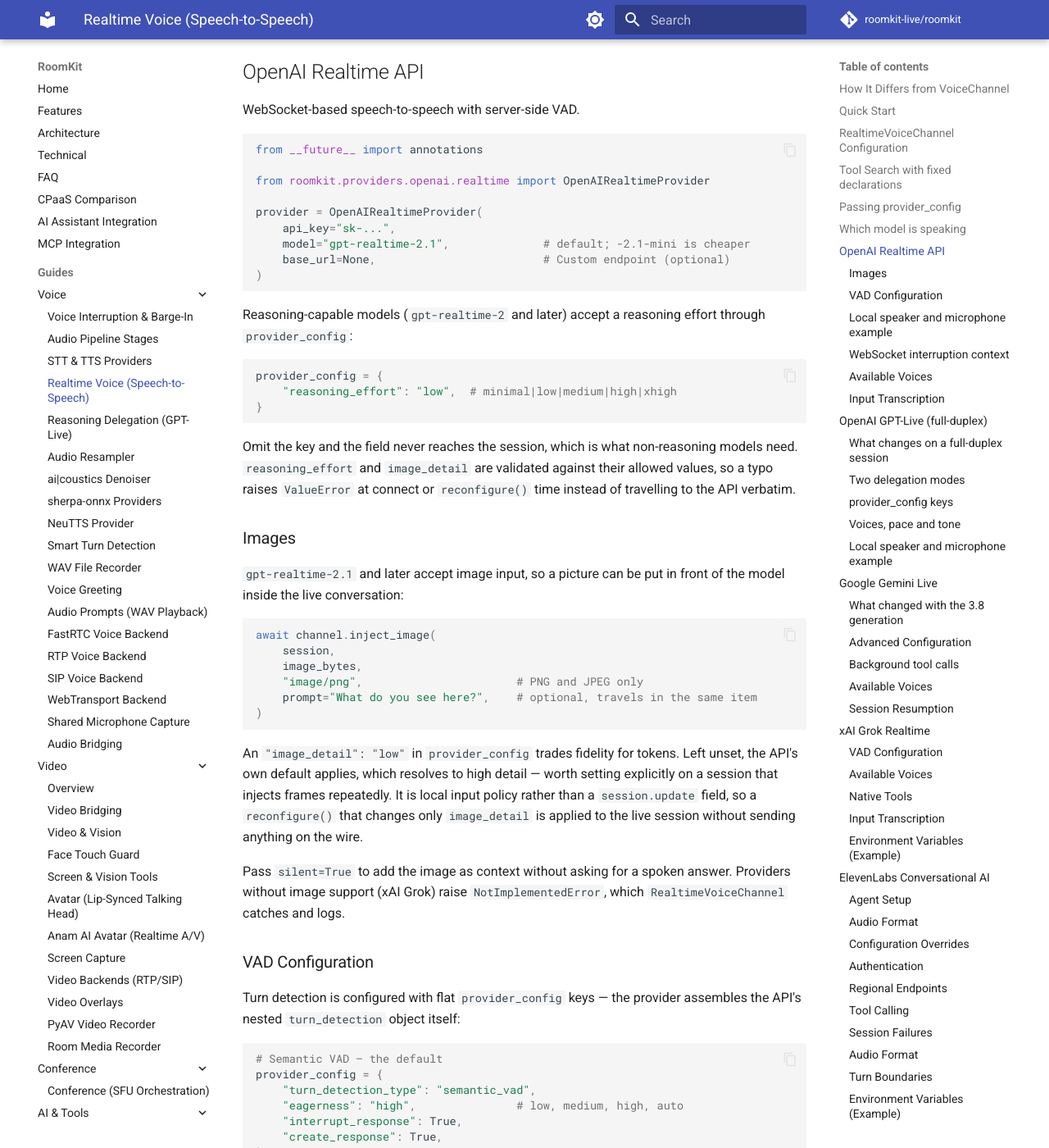
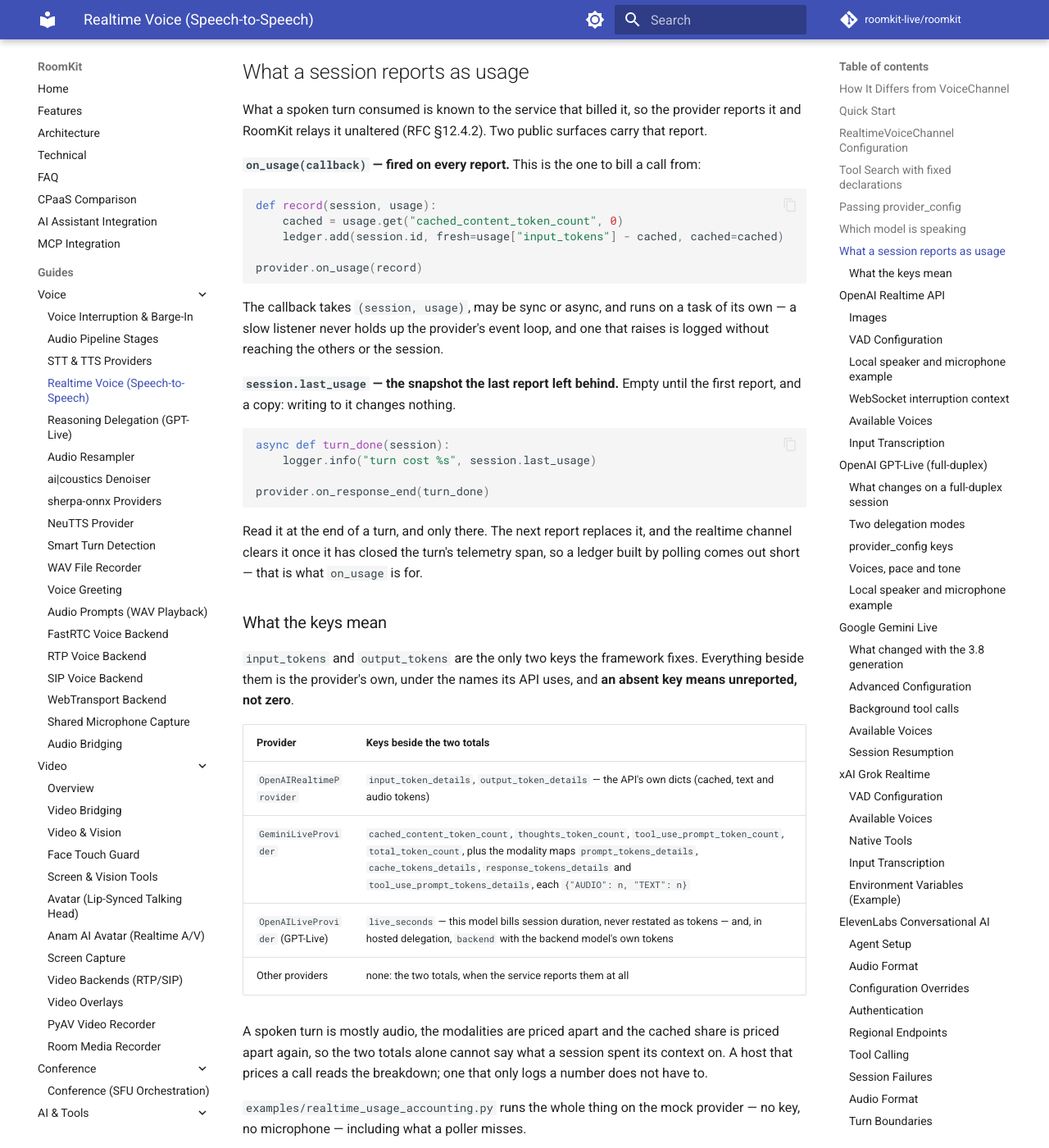
Before and after one commit to roomkit-live/roomkit-docs, an MkDocs documentation site: the page built from docs/guides/realtime-voice-providers.md, in a window 1280 px wide and 1400 px high, scrolled down 5392 px. Shown: the whole window at 82% size. Built offline with MkDocs 1.6.1 and Material for MkDocs 9.7.7, drawn with Linux system fonts in a browser that asks for light colours; comment, search, counter and statistics services are not loaded; some of the changed text lies outside the part shown.

Commit message:
docs(realtime): what a session reports as usage, and where to read it
The guide documented usage once, in the GPT-Live section, and named a private
attribute to do it: neither the Gemini Live nor the OpenAI Realtime section
said what a session reports at all, so the breakdown those two send had no
written contract.

One section now carries it for every provider: on_usage as the surface to bill
from, session.last_usage as the snapshot behind it, a table of what each
provider sends beside the two totals the framework fixes, and the rule that an
absent key means unreported rather than zero.

````diff
--- a/docs/guides/realtime-voice-providers.md
+++ b/docs/guides/realtime-voice-providers.md
@@ -198,6 +198,64 @@ A provider written outside RoomKit inherits the default and needs no change;
 override the property when your service names a model. `MockRealtimeProvider()`
 reports the default, and `MockRealtimeProvider(model="…")` stands in for a
 provider that names one — so a test can exercise either shape.
+
+---
+
+## What a session reports as usage
+
+What a spoken turn consumed is known to the service that billed it, so the
+provider reports it and RoomKit relays it unaltered (RFC §12.4.2). Two public
+surfaces carry that report.
+
+**`on_usage(callback)` — fired on every report.** This is the one to bill a
+call from:
+
+```python
+def record(session, usage):
+    cached = usage.get("cached_content_token_count", 0)
+    ledger.add(session.id, fresh=usage["input_tokens"] - cached, cached=cached)
+
+provider.on_usage(record)
+```
+
+The callback takes `(session, usage)`, may be sync or async, and runs on a task
+of its own — a slow listener never holds up the provider's event loop, and one
+that raises is logged without reaching the others or the session.
+
+**`session.last_usage` — the snapshot the last report left behind.** Empty until
+the first report, and a copy: writing to it changes nothing.
+
+```python
+async def turn_done(session):
+    logger.info("turn cost %s", session.last_usage)
+
+provider.on_response_end(turn_done)
+```
+
+Read it at the end of a turn, and only there. The next report replaces it, and
+the realtime channel clears it once it has closed the turn's telemetry span, so
+a ledger built by polling comes out short — that is what `on_usage` is for.
+
+### What the keys mean
+
+`input_tokens` and `output_tokens` are the only two keys the framework fixes.
+Everything beside them is the provider's own, under the names its API uses, and
+**an absent key means unreported, not zero**.
+
+| Provider | Keys beside the two totals |
+|---|---|
+| `OpenAIRealtimeProvider` | `input_token_details`, `output_token_details` — the API's own dicts (cached, text and audio tokens) |
+| `GeminiLiveProvider` | `cached_content_token_count`, `thoughts_token_count`, `tool_use_prompt_token_count`, `total_token_count`, plus the modality maps `prompt_tokens_details`, `cache_tokens_details`, `response_tokens_details` and `tool_use_prompt_tokens_details`, each `{"AUDIO": n, "TEXT": n}` |
+| `OpenAILiveProvider` (GPT-Live) | `live_seconds` — this model bills session duration, never restated as tokens — and, in hosted delegation, `backend` with the backend model's own tokens |
+| Other providers | none: the two totals, when the service reports them at all |
+
+A spoken turn is mostly audio, the modalities are priced apart and the cached
+share is priced apart again, so the two totals alone cannot say what a session
+spent its context on. A host that prices a call reads the breakdown; one that
+only logs a number does not have to.
+
+`examples/realtime_usage_accounting.py` runs the whole thing on the mock
+provider — no key, no microphone — including what a poller misses.
 
 ---
 
@@ -425,9 +483,11 @@ Install with `pip install roomkit[realtime-openai]` (the `websockets` extra).
   `output_sample_rate`: PCM at 16 or 24 kHz, or G.711 at 8 kHz with
   `provider_config={"codec": "pcmu"}` or `"pcma"`. A different
   `input_sample_rate` is resampled by the provider.
-- **Usage is seconds, not tokens.** `session._last_usage["live_seconds"]`
+- **Usage is seconds, not tokens.** `session.last_usage["live_seconds"]`
   carries the cumulative live duration; a hosted backend's tokens land under
-  `session._last_usage["backend"]` with the backend model's name.
+  `session.last_usage["backend"]` with the backend model's name. Both are
+  reported through `on_usage` as they land — see
+  [What a session reports as usage](#what-a-session-reports-as-usage).
 
 ### Two delegation modes
 
````
Also changed, not shown: docs/features.md (+1 -0 lines).
